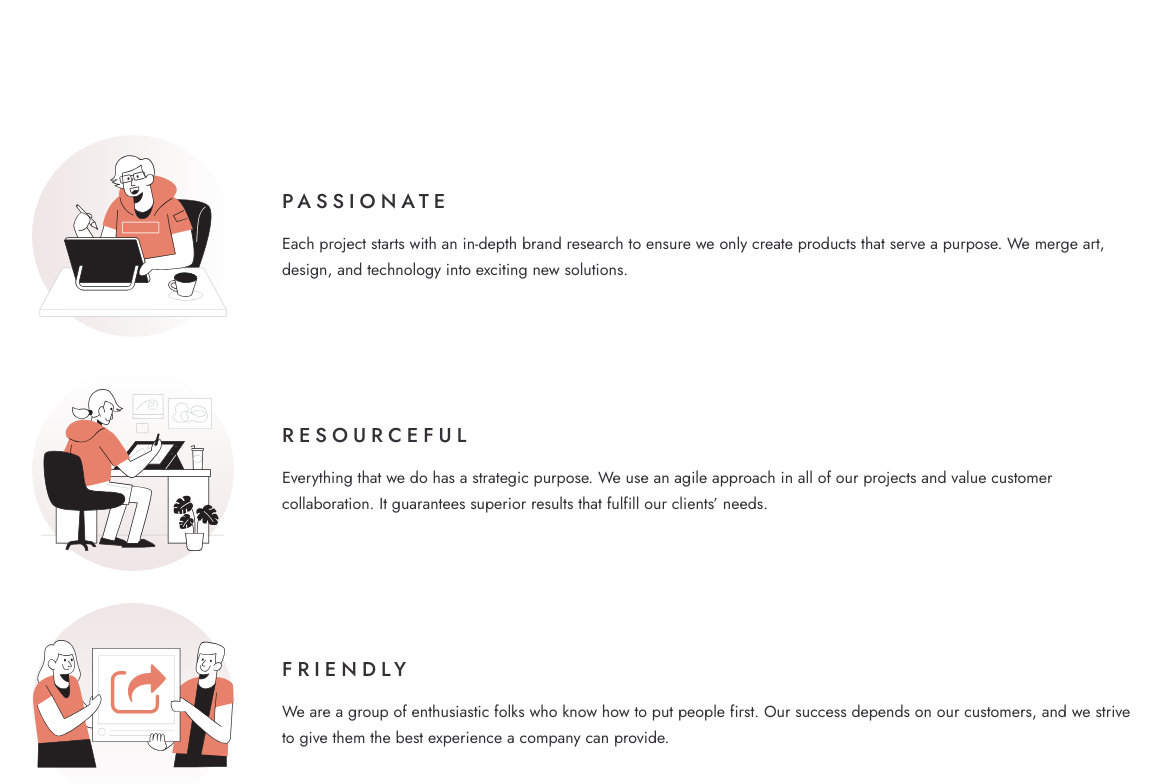
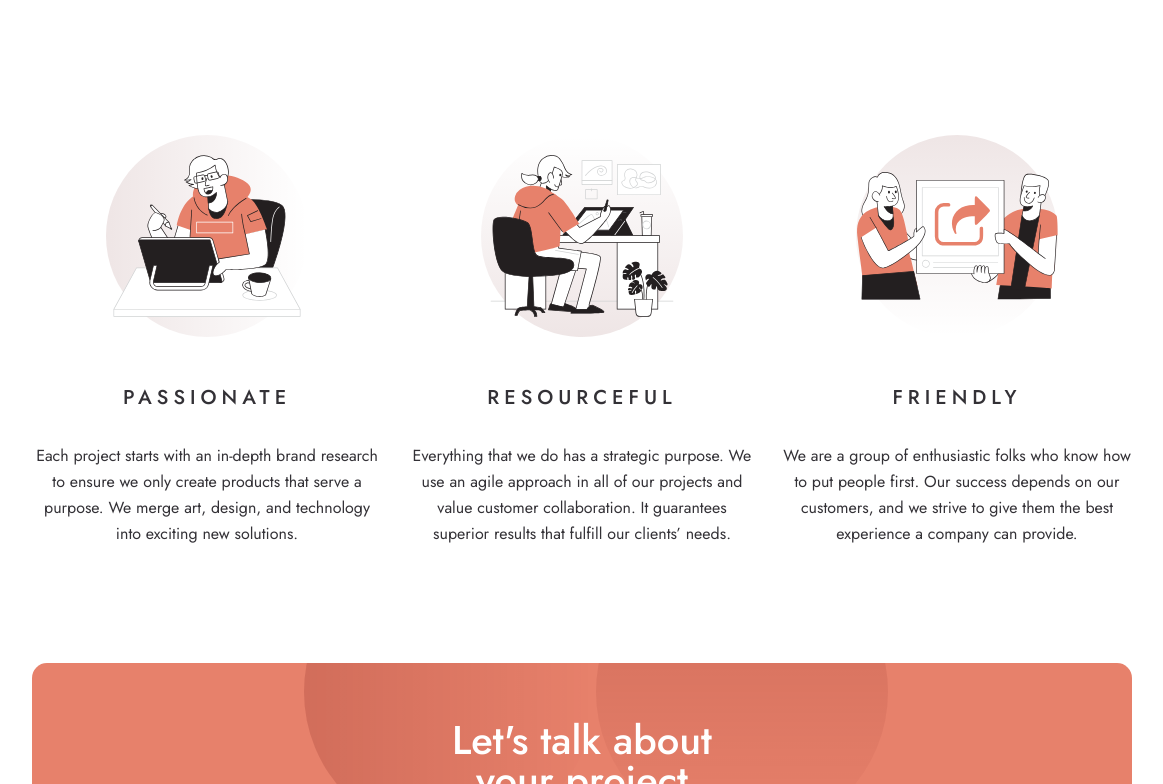
Before and after one commit to richieAiello/designo-website, a React (Vite) app: page / in a window 1536 px wide. Shown: the part 1620-2404 px from the top of the page, without its empty margins (186-1349 px from the left). Built offline with nearby package versions, Linux system fonts and the light colour scheme.

Commit message:
Styles for section qualities on desktop.

```diff
--- a/src/main.scss
+++ b/src/main.scss
@@ -646,7 +646,6 @@ $gradient-location: #5D0202;
   }
 
   @media(min-width: 1440px) {
-
 
     &--home {
       padding: 10rem 0;
@@ -808,6 +807,44 @@ $gradient-location: #5D0202;
 
     &__icon {
       margin-bottom: 0;
+    }
+  }
+
+  @media(min-width: 1440px) {
+    display: flex;
+    justify-content: space-between;
+    padding-bottom: 23.75rem;
+
+    &__wrapper {
+      width: 350px;
+      flex-direction: column;
+      text-align: center;
+
+      &:nth-of-type(2) {
+        margin-block: unset;
+      }
+    }
+
+    &__context {
+      padding-left: 0;
+      max-width: unset;
+      margin-inline: unset;
+
+      &::before {
+        top: 0;
+        bottom: unset;
+        right: 0;
+        margin-inline: auto;
+        margin-block: unset;
+      }
+    }
+
+    &__heading {
+      margin-bottom: 2rem;
+    }
+
+    &__icon {
+      margin-bottom: 3rem;
     }
   }
 }
```
